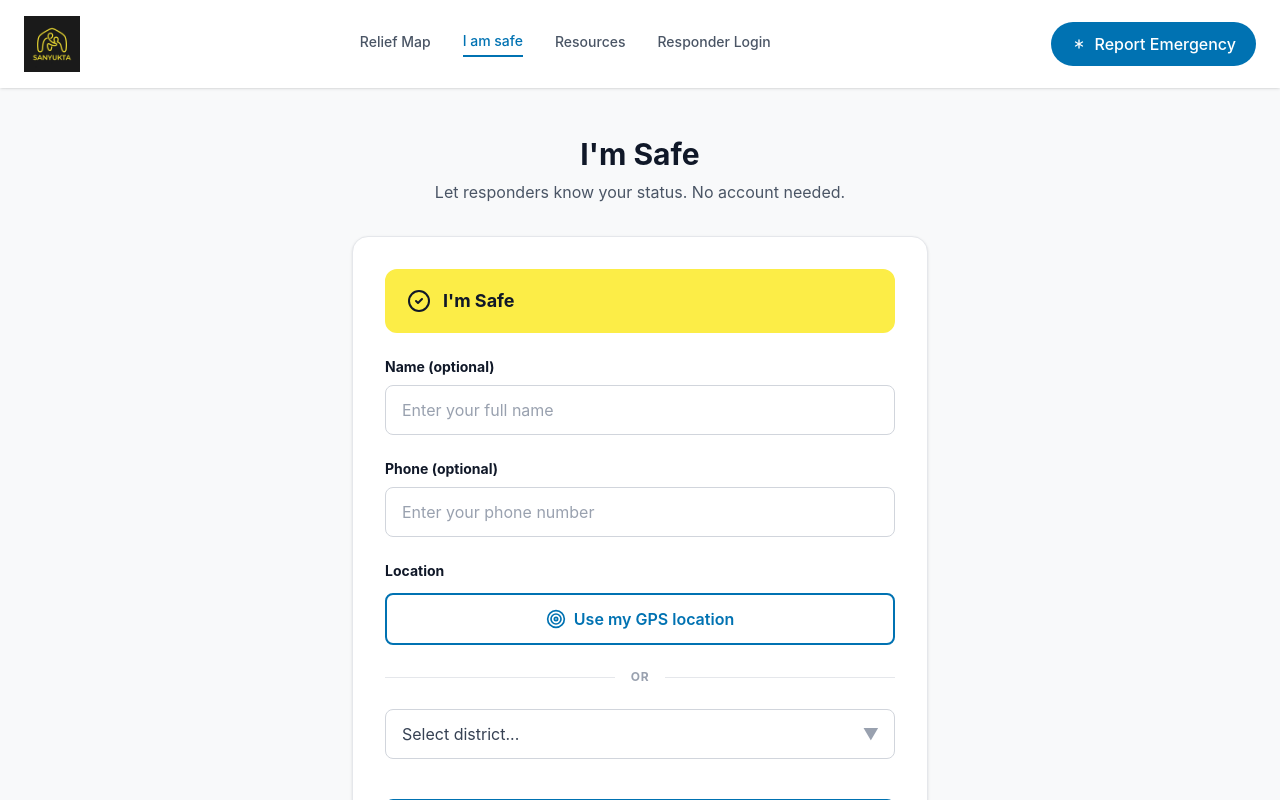
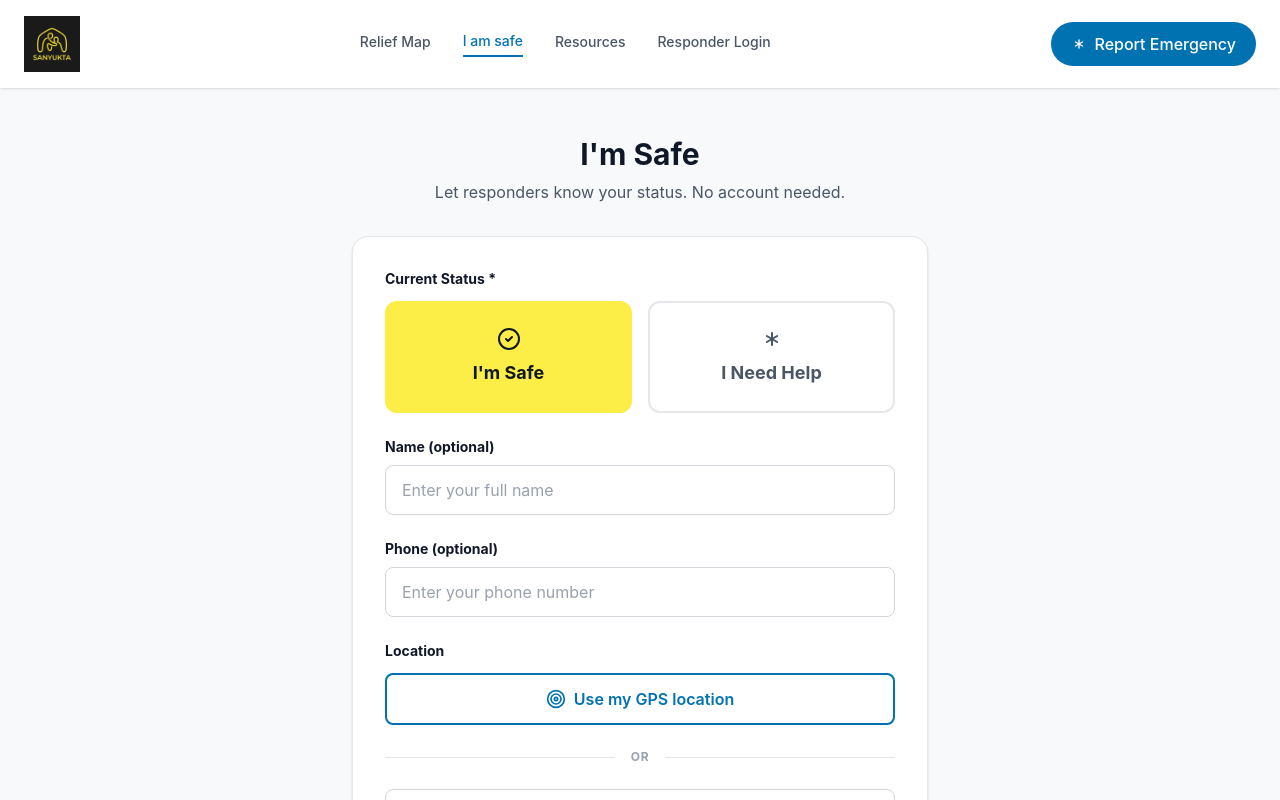
Before and after one commit to heyshubu/CRYSTALS, a Next.js app: page /check-in in a window 1280 px wide. Shown: the top 800 px of the page. Built offline with nearby package versions, Linux system fonts and the light colour scheme.

Commit message:
Fix check-in page: restore I Need Help button, add form submission success
- Restore I Need Help / I'm Safe toggle buttons
- Add submitted state with success confirmation message
- Dynamic heading changes based on selected status
- No more merge conflict markers

```diff
--- a/src/app/check-in/page.tsx
+++ b/src/app/check-in/page.tsx
@@ -2,10 +2,11 @@
 
 import { useState } from "react";
 import { FormLayout } from "@/components/layouts/FormLayout";
-import { CheckCircle2, Target, Send, Lock, MapPin, Loader2, AlertCircle } from "lucide-react";
+import { CheckCircle2, Asterisk, Target, Send, Lock, MapPin, Loader2, AlertCircle } from "lucide-react";
 
 export default function CheckInPage() {
-
+  const [status, setStatus] = useState<"safe" | "help">("safe");
+  const [submitted, setSubmitted] = useState(false);
   const [gpsStatus, setGpsStatus] = useState<"idle" | "loading" | "success" | "error">("idle");
   const [coords, setCoords] = useState<{ lat: number; lng: number } | null>(null);
   const [gpsError, setGpsError] = useState<string | null>(null);
@@ -37,21 +38,88 @@ export default function CheckInPage() {
     );
   }
 
+  function handleSubmit(e: React.FormEvent) {
+    e.preventDefault();
+    setSubmitted(true);
+  }
+
+  if (submitted) {
+    return (
+      <FormLayout>
+        <div className="w-full max-w-xl flex flex-col items-center">
+          <div className="bg-white rounded-2xl shadow-sm border border-gray-200 p-12 w-full text-center">
+            <CheckCircle2 className="w-16 h-16 text-green-500 mx-auto mb-4" />
+            <h1 className="text-2xl font-bold text-gray-900 mb-2">
+              {status === "safe" ? "Thank you for checking in!" : "Help request submitted!"}
+            </h1>
+            <p className="text-gray-600 mb-6">
+              {status === "safe"
+                ? "Your status has been recorded. Stay safe."
+                : "Responders have been notified of your situation. Help is on the way."}
+            </p>
+            <button
+              onClick={() => {
+                setSubmitted(false);
+                setStatus("safe");
+                setGpsStatus("idle");
+                setCoords(null);
+              }}
+              className="px-6 py-3 bg-[#0072B2] text-white rounded-lg font-semibold hover:opacity-90 transition-opacity"
+            >
+              Check in again
+            </button>
+          </div>
+        </div>
+      </FormLayout>
+    );
+  }
+
   return (
     <FormLayout>
       <div className="w-full max-w-xl flex flex-col items-center">
-        <h1 className="text-3xl font-bold text-gray-900 mb-2">I&apos;m Safe</h1>
+        <h1 className="text-3xl font-bold text-gray-900 mb-2">
+          {status === "safe" ? "I'm Safe" : "I Need Help"}
+        </h1>
         <p className="text-gray-600 mb-8 text-center">
           Let responders know your status. No account needed.
         </p>
 
         <div className="bg-white rounded-2xl shadow-sm border border-gray-200 p-8 w-full mb-6">
-          <form className="flex flex-col gap-6" onSubmit={(e) => e.preventDefault()}>
+          <form className="flex flex-col gap-6" onSubmit={handleSubmit}>
 
-            {/* Status Badge */}
-            <div className="flex items-center gap-3 py-4 px-5 rounded-xl bg-[#fced47] border-2 border-[#fced47]">
-              <CheckCircle2 className="w-6 h-6 text-gray-900" />
-              <span className="font-bold text-lg text-gray-900">I&apos;m Safe</span>
+            {/* Current Status */}
+            <div>
+              <label className="block text-sm font-bold text-gray-900 mb-3">
+                Current Status <span className="text-gray-900">*</span>
+              </label>
+              <div className="grid grid-cols-2 gap-4">
+                <button
+                  type="button"
+                  onClick={() => setStatus("safe")}
+                  className={`flex flex-col items-center justify-center py-6 px-4 rounded-xl border-2 transition-colors ${
+                    status === "safe"
+                      ? "bg-[#fced47] border-[#fced47] text-gray-900"
+                      : "bg-white border-gray-200 text-gray-600 hover:border-gray-300"
+                  }`}
+                >
+                  <CheckCircle2 className="w-6 h-6 mb-2" />
+                  <span className="font-bold text-lg">I&apos;m Safe</span>
+                </button>
+
+                <button
+                  type="button"
+                  onClick={() => setStatus("help")}
+                  className={`flex flex-col items-center justify-center py-6 px-4 rounded-xl border-2 transition-colors ${
+                    status === "help"
+                      ? "text-white border-[#CC79A7]"
+                      : "bg-white border-gray-200 text-gray-600 hover:border-gray-300"
+                  }`}
+                  style={status === "help" ? { backgroundColor: '#CC79A7' } : {}}
+                >
+                  <Asterisk className="w-6 h-6 mb-2" />
+                  <span className="font-bold text-lg">I Need Help</span>
+                </button>
+              </div>
             </div>
 
             {/* Name */}
@@ -101,7 +169,6 @@ export default function CheckInPage() {
                 )}
               </button>
 
-              {/* GPS error message */}
               {gpsError && (
                 <p className="mt-2 text-sm text-red-600 flex items-start gap-1">
                   <AlertCircle className="w-4 h-4 mt-0.5 shrink-0" /> {gpsError}
@@ -127,7 +194,7 @@ export default function CheckInPage() {
                   <option value="dhading">Dhading</option>
                   <option value="nuwakot">Nuwakot</option>
                 </select>
-                <div className="pointer-events-none absolute right-4 top-1/2 -translate-y-1/2 text-gray-400">▼</div>
+                <div className="pointer-events-none absolute right-4 top-1/2 -translate-y-1/2 text-gray-400">&#9660;</div>
               </div>
             </div>
 
```
